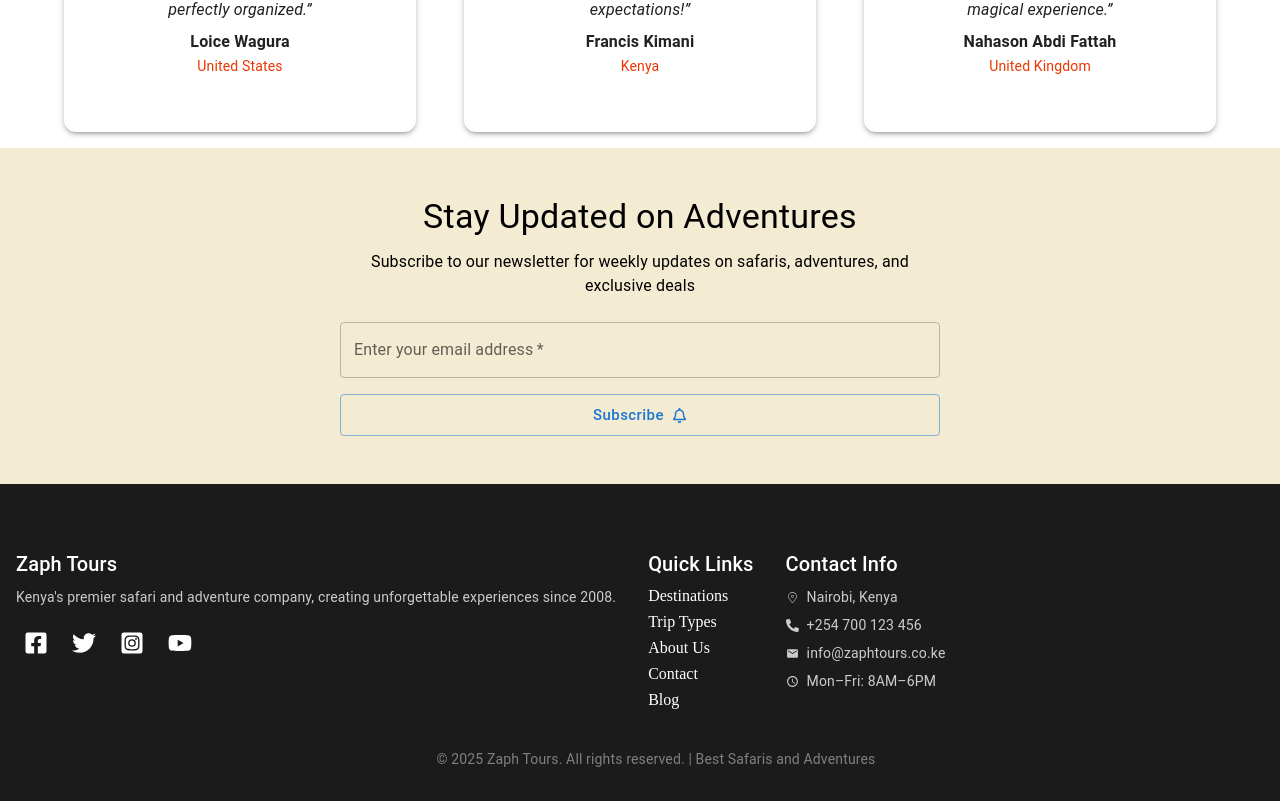
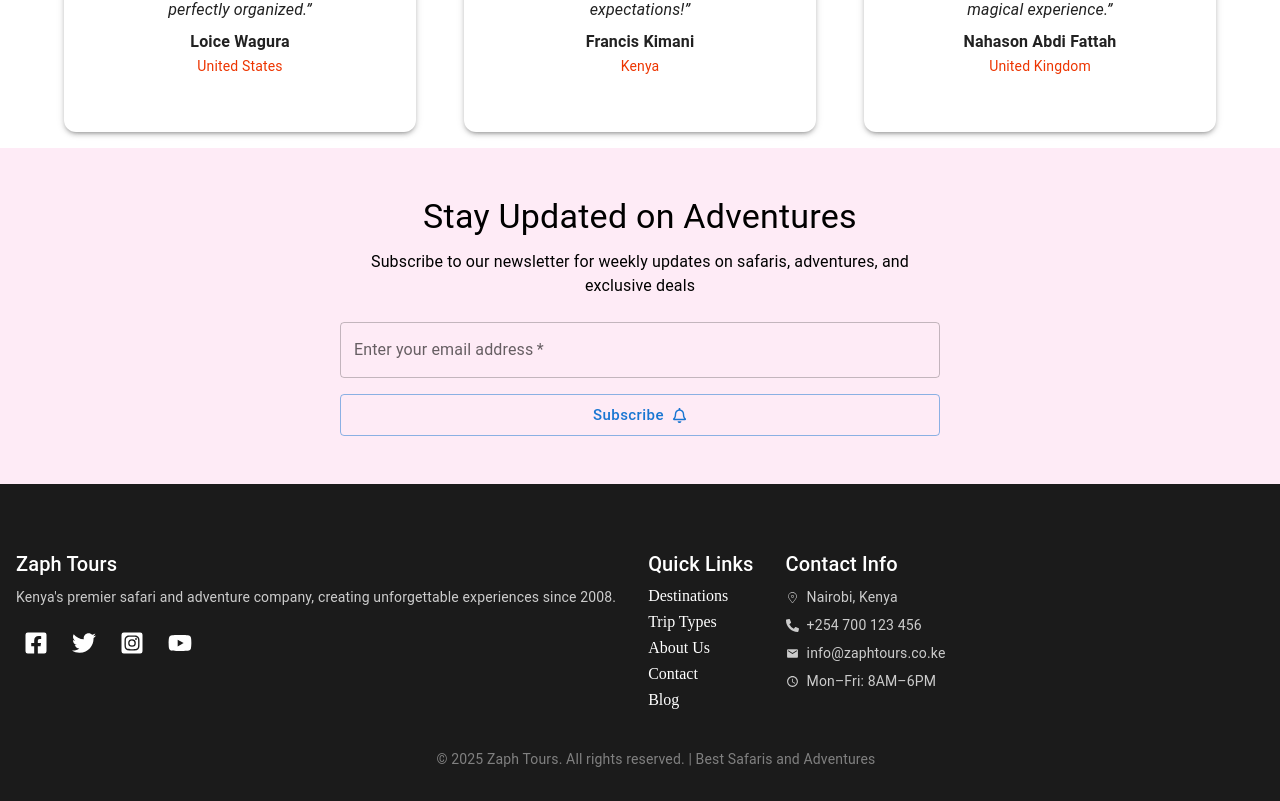
Before and after one commit to jonny3937/Zaph-Tours, a React (Vite) app: page / in a window 1280 px wide. Shown: the part 2836-3637 px from the top of the page. Built offline with nearby package versions, Linux system fonts and the light colour scheme.

Commit message:
added changes on contactus page

```diff
--- a/src/components/Contact Us/Contact Us.tsx
+++ b/src/components/Contact Us/Contact Us.tsx
@@ -29,17 +29,10 @@ const officeHours = [
 
 const ContactUs = () => {
   return (
-    <Box sx={{ p: 4 }}>
-      <Typography variant="h4">
-        Contact Us
-      </Typography>
-      <Typography variant="subtitle1">
-        We'd love to hear from you. Get in touch with us today!
-      </Typography>
-
+    <Box sx={{ p: 4, mt: 10, display: 'flex'}}>
       <Grid container spacing={4} mt={2}>
         <Grid>
-          <Paper sx={{ p: 3 }}>
+          <Paper sx={{ p: 3, maxWidth: '30rem', ml: 2, maxHeight: '30rem', backgroundColor:'#F4EBD3', }}>
             <Typography variant="h6">
               Send us a Message
             </Typography>
@@ -56,7 +49,7 @@ const ContactUs = () => {
                 margin="normal"
                 placeholder="Tell us how we can help you..."
               />
-              <Button variant="contained" color="primary" sx={{ mt: 2 }}>
+              <Button variant="contained" color="primary" sx={{ mt: 1 }}>
                 Send Message
               </Button>
             </Box>
@@ -64,7 +57,7 @@ const ContactUs = () => {
         </Grid>
 
         <Grid>
-          <Paper sx={{ p: 3, mb: 3 }}>
+          <Paper sx={{ p: 3, mb: 3, minHeight: '20rem' ,backgroundColor:'#F4EBD3' }}>
             <Typography variant="h6">
               Get in Touch
             </Typography>
@@ -86,7 +79,7 @@ const ContactUs = () => {
             </List>
           </Paper>
 
-          <Paper sx={{ p: 3 }}>
+          <Paper sx={{ p: 3 ,backgroundColor:'#F4EBD3'}}>
             <Typography variant="h6">
               Find Us
             </Typography>
@@ -111,7 +104,7 @@ const ContactUs = () => {
         </Grid>
 
         <Grid>
-          <Paper sx={{ p: 3, mb: 3 , ml: 2, height:'20'}}>
+          <Paper sx={{ p: 3, mb: 3, width:'30rem',backgroundColor:'#F4EBD3'}}>
             <Typography variant="h6">
               Office Hours
             </Typography>
@@ -124,7 +117,7 @@ const ContactUs = () => {
             </List>
           </Paper>
 
-          <Paper sx={{ p: 3 }}>
+          <Paper sx={{ p: 3,backgroundColor:'#F4EBD3' }}>
             <Typography variant="h6">
               Follow Us
             </Typography>
--- a/src/components/HOME/NewsletterSignup.tsx
+++ b/src/components/HOME/NewsletterSignup.tsx
@@ -15,11 +15,11 @@ const NewsletterSignup = () => {
 
   return (
     <Box sx={{
-      backgroundColor: '#F4EBD3',
+      backgroundColor: '#FEEBF6',
       py: 6,
-      px: 2, // Add horizontal padding
-      width: '100%', // Ensure full width
-      boxSizing: 'border-box' // Include padding in width calculation
+      px: 2,
+      width: '100%',
+      boxSizing: 'border-box'
     }}>
       <Box sx={{
         maxWidth: 'sm',
@@ -49,14 +49,14 @@ const NewsletterSignup = () => {
             required
             value={email}
             onChange={(e) => setEmail(e.target.value)}
-            fullWidth // Make TextField take full width
+            fullWidth
           />
           <Button
             type="submit"
             variant="outlined"
             size="large"
             sx={{ textTransform: 'none' }}
-            fullWidth // Make Button take full width
+            fullWidth
           >
             Subscribe <FaRegBell style={{ marginLeft: 8 }} />
           </Button>
```
